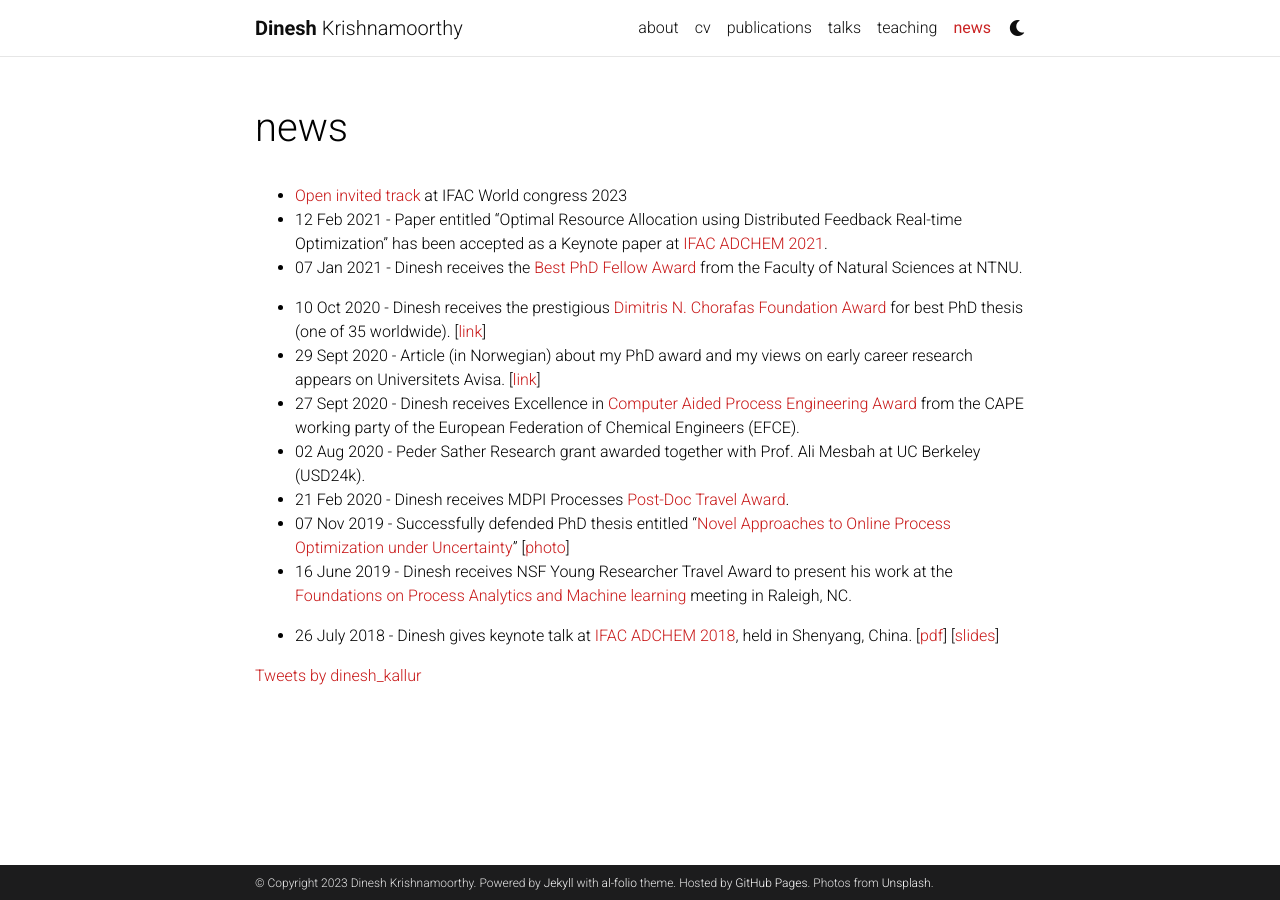
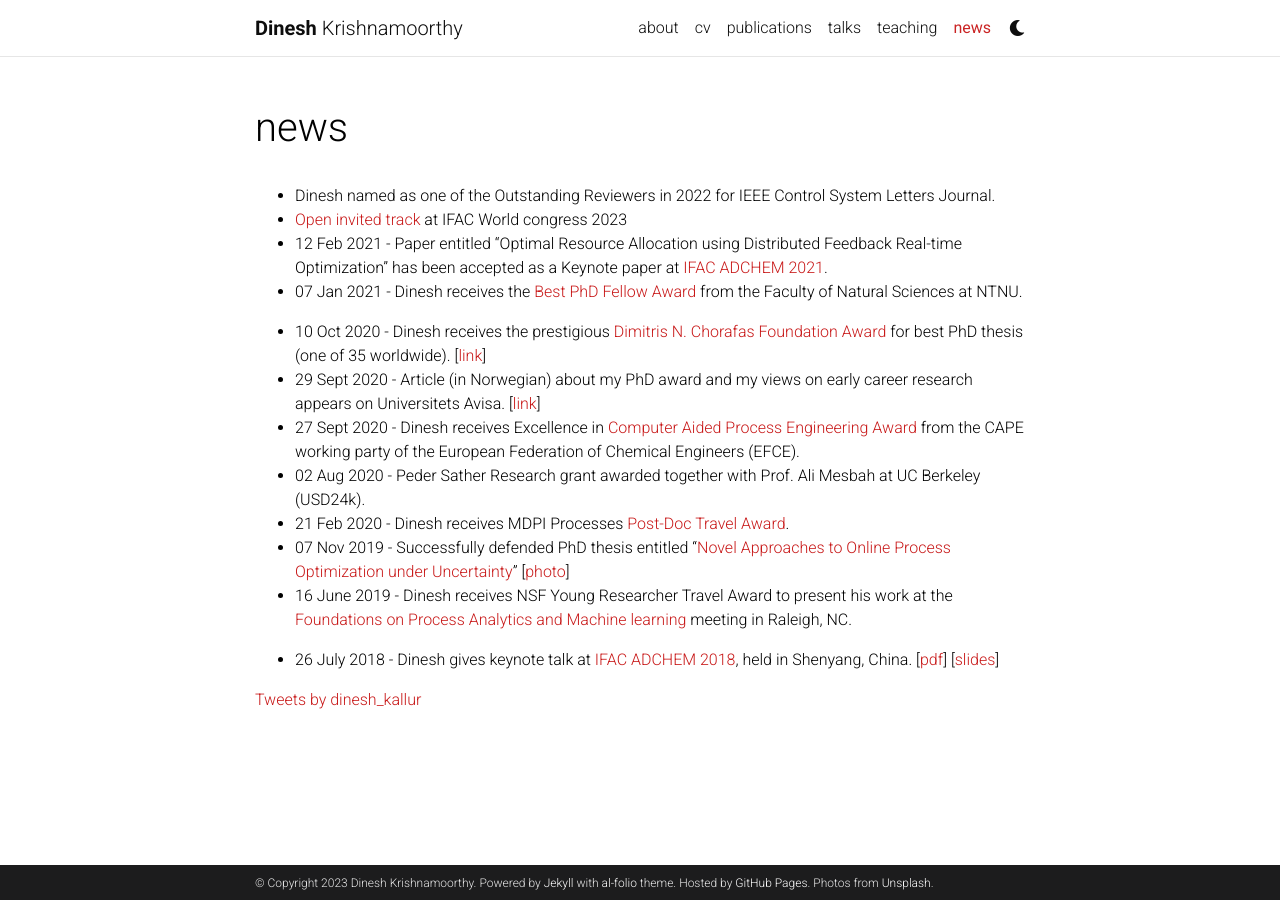
Before and after one commit to dinesh-krishnamoorthy/dinesh-krishnamoorthy.github.io, a Jekyll site: the page built from _pages/news.md, in a window 1280 px wide. Built offline with Jekyll 4.4.1, drawn with Linux system fonts in a browser that asks for light colours; comment, search, counter and statistics services are not loaded; a style sheet for code colours, icons or effects is not loaded.

Commit message:
Update news.md

```diff
--- a/_pages/news.md
+++ b/_pages/news.md
@@ -6,7 +6,7 @@ nav: true
 nav_order: 5
 ---
 
-
+* Dinesh named as one of the Outstanding Reviewers in 2022 for IEEE Control System Letters Journal.
 * [Open invited track](https://www.ifac2023.org/submission/open-invited-track-list/#Recent%20Advances%20in%20Automated%20Learning%20and%20Calibration%20of%20MPC%20Policies) at IFAC World congress 2023
 * 12 Feb 2021 - Paper entitled "Optimal Resource Allocation using Distributed Feedback Real-time Optimization" has been accepted as a Keynote paper at [IFAC ADCHEM 2021](https://www.adchem2021.org/).
 * 07 Jan 2021 - Dinesh receives the [Best PhD Fellow Award](https://www.youtube.com/watch?v=QuHFnoTiy-k&ab_channel=NTNUFakultetfornaturvitenskap) from the Faculty of Natural Sciences at NTNU.
```
